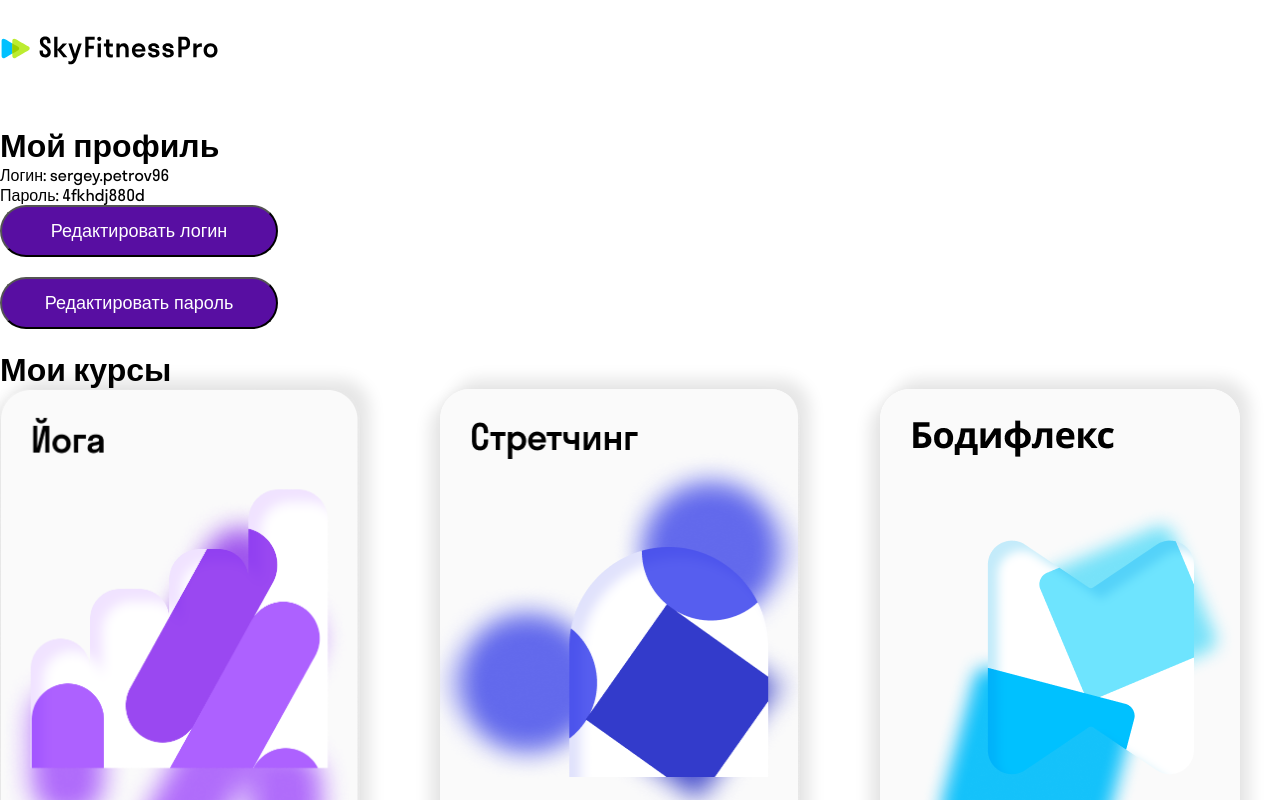
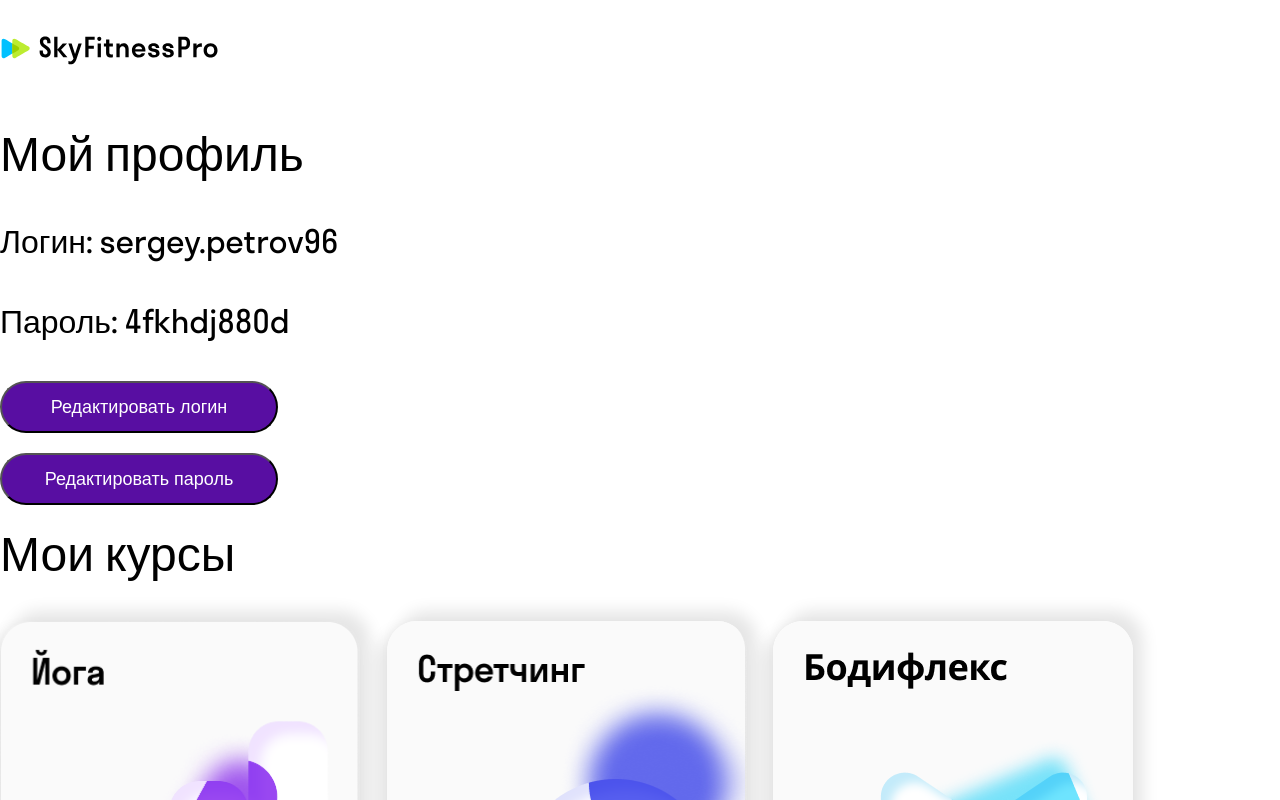
Before and after one commit to kennysyke/SkyProFit, a React (Create React App) app: page /account in a window 1280 px wide. Shown: the top 800 px of the page. Built offline with nearby package versions, Linux system fonts and the light colour scheme.

Commit message:
profile page styling

```diff
--- a/src/components/form/data change/Styles.js
+++ b/src/components/form/data change/Styles.js
@@ -2,16 +2,13 @@ import styled from 'styled-components';
 
 export const ContainerForm = styled.div`
     max-width: 1920px;
-    // height: 100vh;
-    background-color: #f8f8ff;
+    height: 100vh;
     margin: 0 auto;
     position: relative;
+    background-color:#D0CECE;
     display: flex;
     justify-content: space-around;
     align-items: center;
-    //временные отступы
-    margin-top: 25px;
-    padding: 10px;
 `;
 
 export const NewLoginForm = styled.div`
--- a/src/components/profile/Styles.js
+++ b/src/components/profile/Styles.js
@@ -11,6 +11,24 @@ export const HeaderContainer = styled.div`
   justify-content: space-between;
   padding-top: 30px;
   padding-bottom: 35px;
+`;
+
+export const ProfileTitle = styled.h1`
+    color: #000;
+    font-size: 48px;
+    font-style: normal;
+    font-weight: 400;
+    line-height: 56px;
+    padding-bottom: 40px;
+`;
+
+export const ProfileSubTitle = styled.p`
+  color: #000;
+  font-size: 32px;
+  font-style: normal;
+  font-weight: 400;
+  line-height: 40px;
+  padding-bottom: 40px;
 `;
 
 export const ContainerForm = styled.div`
@@ -139,6 +157,5 @@ export const CourseCard = styled.img`
 export const CoursesContainer = styled.div`
   display: grid;
   grid-template-columns: repeat(3, 1fr);
-  gap: 40px;
-  padding-bottom: 35px;
+  width: 1160px;
 `;
--- a/src/components/profile/profile.jsx
+++ b/src/components/profile/profile.jsx
@@ -21,16 +21,16 @@ export function Profile() {
         <Styled.HeaderContainer>
         <Logo/>
         </Styled.HeaderContainer>
-        <h1>Мой профиль</h1>
-        <p>Логин: sergey.petrov96</p>
-        <p>Пароль: 4fkhdj880d</p>
+        <Styled.ProfileTitle>Мой профиль</Styled.ProfileTitle>
+        <Styled.ProfileSubTitle>Логин: sergey.petrov96</Styled.ProfileSubTitle>
+        <Styled.ProfileSubTitle>Пароль: 4fkhdj880d</Styled.ProfileSubTitle>
         <Styled.BtnBox>
           <Styled.BtnChange onClick={handleLoginChange}>Редактировать логин</Styled.BtnChange>
           <Styled.BtnChange onClick={handlePasChange}>Редактировать пароль</Styled.BtnChange>
         </Styled.BtnBox>
       </Styled.ContainerProfile>
 
-      <h1>Мои курсы</h1>
+      <Styled.ProfileTitle>Мои курсы</Styled.ProfileTitle>
       <Styled.CoursesContainer>
         <Link to="/">
           <Styled.CourseCard src="images/courses-mini/yoga-card.png" alt="Course yoga" />
--- a/src/pages/account/styles.js
+++ b/src/pages/account/styles.js
@@ -3,4 +3,6 @@ import styled from "styled-components";
 export const Container = styled.div`
   max-width: 1920px;
   margin: 0px auto;
+  padding-left: calc(50% - 720px);
+  padding-right: calc(50% - 720px);
 `;
```
